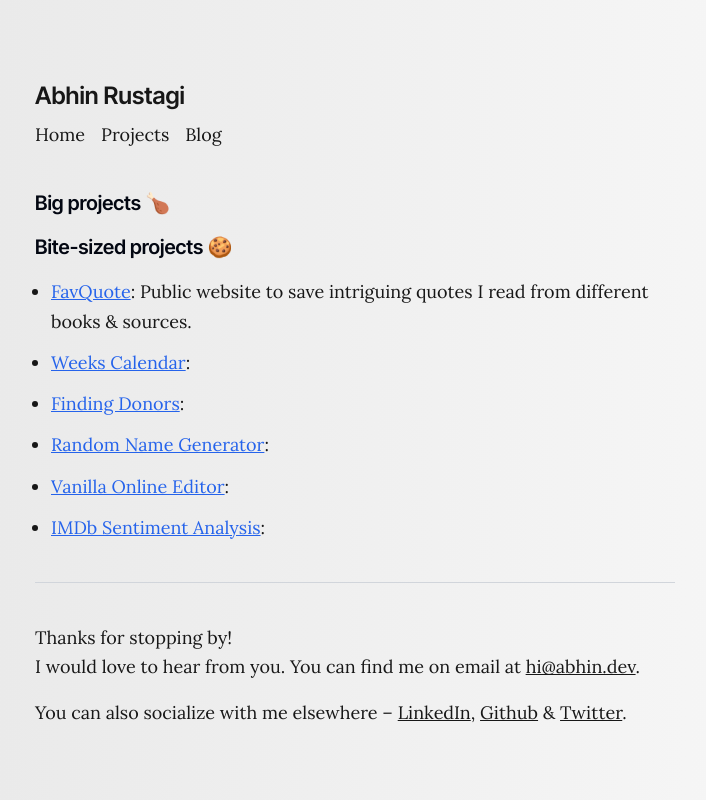
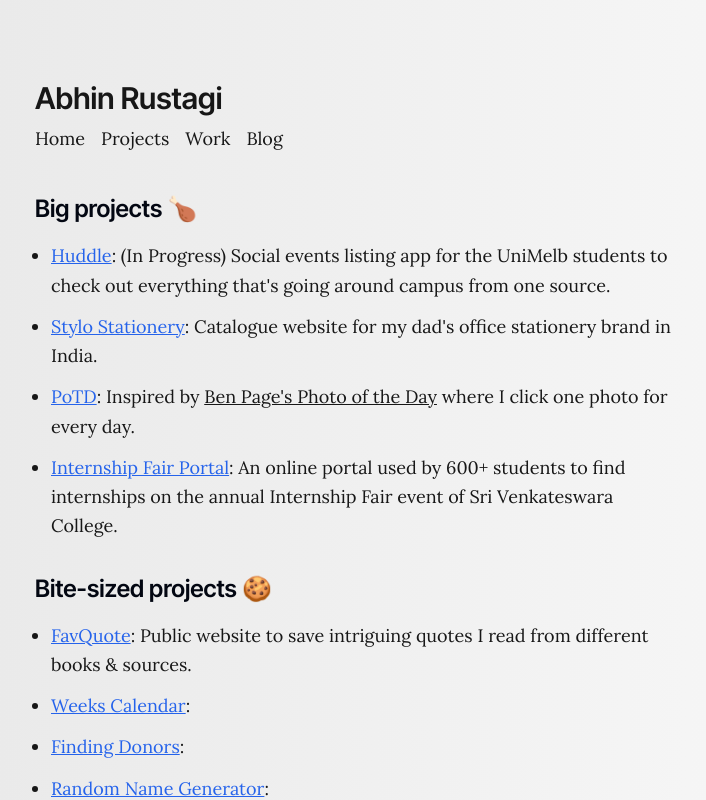
Before and after one commit to AbhinRustagi/abhin.dev, a Next.js app: page /projects in a window 1280 px wide. Shown: the top 800 px of the page, without its empty margins (285-991 px from the left). Built offline with nearby package versions, Linux system fonts and the light colour scheme.

Commit message:
feat: add content

```diff
--- a/src/app/_components/Header.tsx
+++ b/src/app/_components/Header.tsx
@@ -3,7 +3,7 @@ import Link from "next/link";
 export default function Header() {
   return (
     <header className="mb-10">
-      <div className="font-sans font-semibold text-2xl mb-2">Abhin Rustagi</div>
+      <div className="font-sans font-semibold text-3xl mb-2">Abhin Rustagi</div>
       <nav>
         <ul className="flex gap-4">
           <li>
@@ -13,6 +13,9 @@ export default function Header() {
             <Link href="/projects">Projects</Link>
           </li>
           <li>
+            <Link href="/work">Work</Link>
+          </li>
+          <li>
             <Link href="/blog">Blog</Link>
           </li>
         </ul>
--- a/src/app/projects/page.tsx
+++ b/src/app/projects/page.tsx
@@ -5,18 +5,45 @@ import Link from "next/link";
 export const metadata = generateMetadata({ title: "Projects" });
 
 export default function Page() {
+  const miniProjects = data.filter((project) => project.type === "mini");
+  const bigProjects = data.filter((project) => project.type === "big");
+
   return (
     <>
-      <h2 className="text-xl mb-4">Big projects 🍗</h2>
-      <ul></ul>
-      <h2 className="text-xl my-4">Bite-sized projects 🍪</h2>
+      <h2 className="text-2xl mb-4">Big projects 🍗</h2>
       <ul className="list-disc pl-4">
-        {data.map((project) => (
+        {bigProjects.map((project) => (
           <li
             key={`${project.type}-${project.title.toLowerCase()}`}
             className="mb-3"
           >
-            <Link href={project.href} className="underline text-blue-600">
+            <Link
+              target={project.href && "_blank"}
+              href={project.href || "#"}
+              className="underline text-blue-600"
+            >
+              {project.title}
+            </Link>
+            :{" "}
+            <div
+              className="inline"
+              dangerouslySetInnerHTML={{ __html: project.description }}
+            />
+          </li>
+        ))}
+      </ul>
+      <h2 className="text-2xl mt-8 mb-4">Bite-sized projects 🍪</h2>
+      <ul className="list-disc pl-4">
+        {miniProjects.map((project) => (
+          <li
+            key={`${project.type}-${project.title.toLowerCase()}`}
+            className="mb-3"
+          >
+            <Link
+              target={project.href && "_blank"}
+              href={project.href || "#"}
+              className="underline text-blue-600"
+            >
               {project.title}
             </Link>
             : {project.description}
--- a/src/app/work/page.tsx
+++ b/src/app/work/page.tsx
@@ -1,7 +1,23 @@
 import { generateMetadata } from "@/lib/metadata";
+import data from "@/content/work.json";
+import Link from "next/link";
 
 export const metadata = generateMetadata({ title: "Work" });
 
 export default function Page() {
-  return <></>;
+  return (
+    <>
+      <h2 className="text-2xl mb-4">Work Experience</h2>
+      <ul className="pl-4 list-disc">
+        {data.map((exp) => (
+          <li className="mb-4" key={exp.org}>
+            <Link className="underline text-blue-600" href={exp.website}>
+              {exp.org}
+            </Link>{" "}
+            ({exp.duration}): {exp.description}
+          </li>
+        ))}
+      </ul>
+    </>
+  );
 }
--- a/src/content/projects.json
+++ b/src/content/projects.json
@@ -34,5 +34,28 @@
     "title": "IMDb Sentiment Analysis",
     "description": "",
     "href": ""
+  },
+  {
+    "type": "big",
+    "title": "Huddle",
+    "description": "(In Progress) Social events listing app for the UniMelb students to check out everything that's going around campus from one source."
+  },
+  {
+    "type": "big",
+    "title": "Stylo Stationery",
+    "description": "Catalogue website for my dad's office stationery brand in India.",
+    "href": "https://www.stylostationery.com"
+  },
+  {
+    "type": "big",
+    "title": "PoTD",
+    "description": "Inspired by <a class='underline' href='https://photos.ben.page/'>Ben Page's Photo of the Day</a> where I click one photo for every day.",
+    "href": ""
+  },
+  {
+    "type": "big",
+    "title": "Internship Fair Portal",
+    "description": "An online portal used by 600+ students to find internships on the annual Internship Fair event of Sri Venkateswara College.",
+    "href": ""
   }
 ]
--- /dev/null
+++ b/src/content/work.json
@@ -0,0 +1,32 @@
+[
+  {
+    "org": "Openhouse",
+    "website": "https://www.openhouse.study/",
+    "duration": "Jan, 2022 - July, 2023",
+    "description": ""
+  },
+  {
+    "org": "ReWorld Earth",
+    "website": "https://www.reworld.eco",
+    "duration": "Nov, 2022 - Jan, 2023",
+    "description": ""
+  },
+  {
+    "org": "Sneaker Invest India",
+    "website": "https://www.sneakerinvestindia.com",
+    "duration": "July, 2022 - Sept, 2022",
+    "description": ""
+  },
+  {
+    "org": "Wetlands International",
+    "website": "https://www.wetlands.org/",
+    "duration": "Aug, 2021 - Sept, 2021",
+    "description": ""
+  },
+  {
+    "org": "Blue Ocean Global Technology",
+    "website": "https://www.blueoceanglobaltech.com/",
+    "duration": "June, 2021 - Dec, 2021",
+    "description": ""
+  }
+]
```
Also changed, not shown: src/content/about.md (+5 -0 lines).
